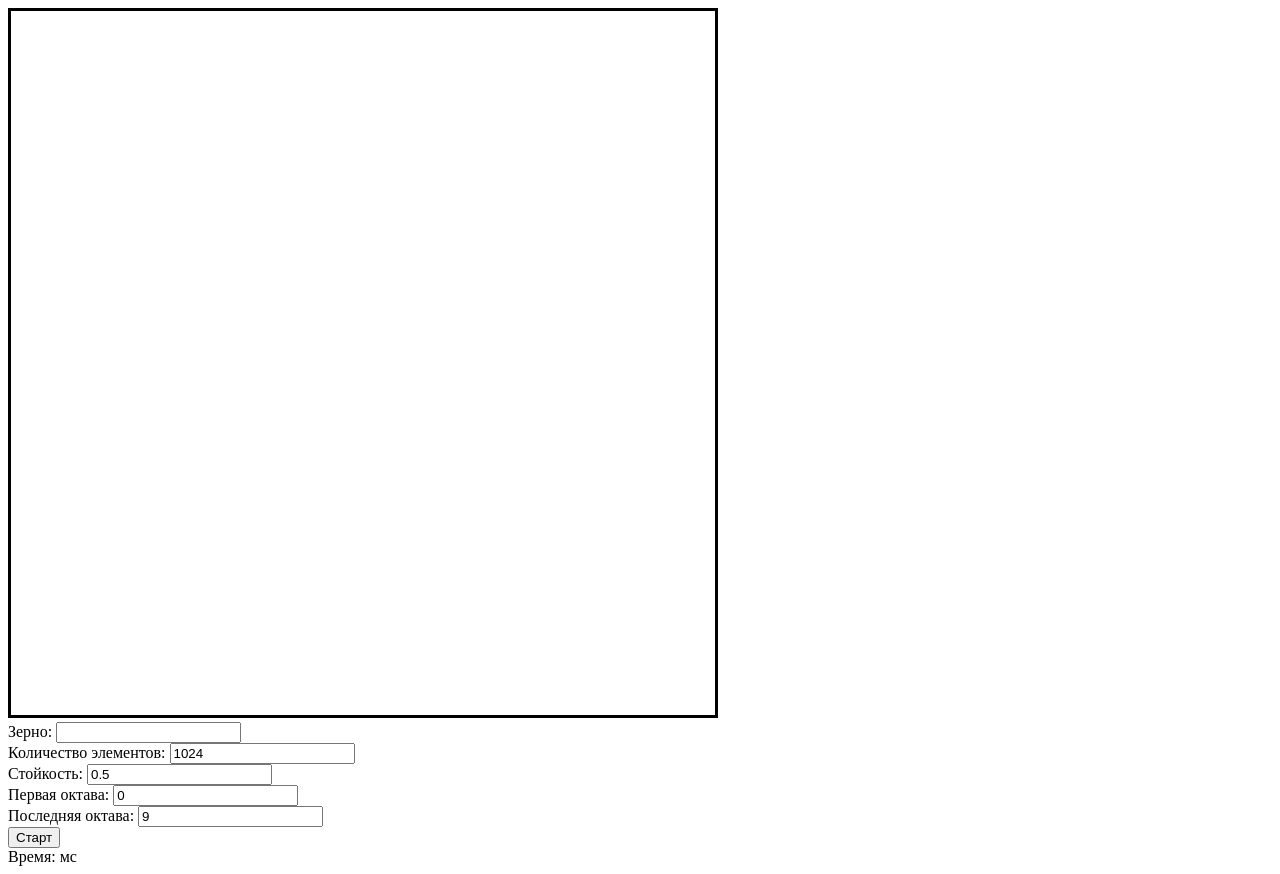
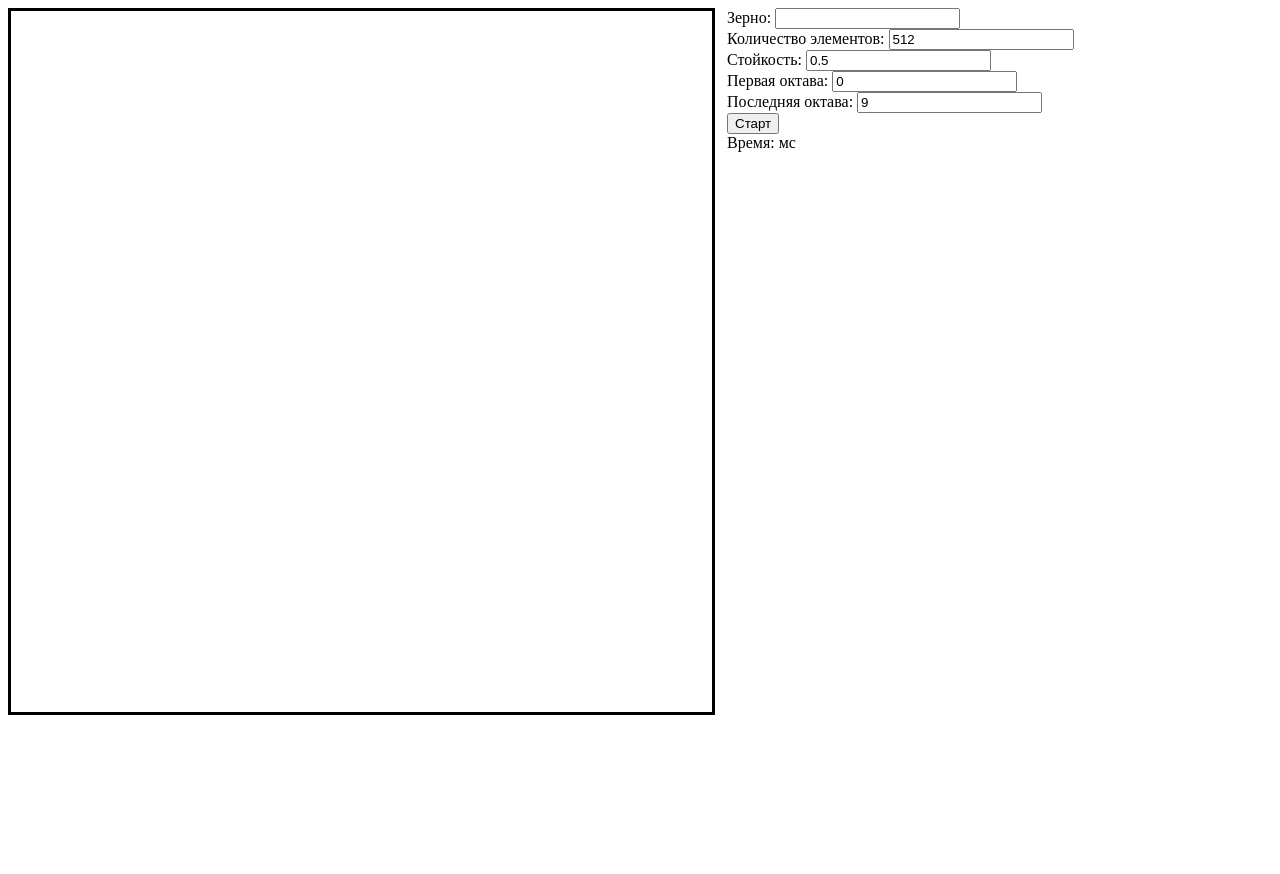
Before and after one commit to abc3210abc/noise, a plain HTML site: page index.html in a window 1280 px wide. After the commit the page ends 800 px from the top, so only its background shows below. Drawn offline with Linux system fonts and the light colour scheme.

Commit message:
Add files via upload

```diff
--- a/index.html
+++ b/index.html
@@ -6,25 +6,28 @@
 	<title>Одномерный когерентный шум</title>
 	<script defer src='script.js'></script>
 	<style>
+		#flex {
+			display: flex;
+			flex-flow: row wrap;
+		}
 		#cnv {
 			/* image-rendering: pixelated; */
-			width:  min(calc(90vw - 16px), calc(90vh - 16px));
-			height: min(calc(90vw - 16px), calc(90vh - 16px));
+			width:  min(calc(100vw - 19px), calc(90vh - 19px));
+			height: min(calc(100vw - 19px), calc(90vh - 19px));
 			border: solid;
-		}
-		#ui * {
-
+			margin: 0 12px 12px 0;
 		}
 	</style>
 	<meta name='viewport' content='width=device-width, initial-scale=1'>
 </head>
 
 <body>
+	<div id="flex">
 		<canvas id="cnv" width="1024" height="1024"></canvas>
 		<div id="ui">
 			<label>Зерно:                <input type="number" id="seed_input" value=""></label><br>
-		<label>Количество элементов: <input type="number" id="res_input" value="1024"></label><br>
-		<label>Стойкость:            <input type="number" id="pers_input" value="0.5"></label><br>
+			<label>Количество элементов: <input type="number" id="res_input" value="512" step="256"></label><br>
+			<label>Стойкость:            <input type="number" id="pers_input" value="0.5" step="0.1"></label><br>
 			<label>Первая октава:        <input type="number" id="minoct_input" value="0"></label><br>
 			<label>Последняя октава:     <input type="number" id="maxoct_input" value="9"></label><br>
 
@@ -32,6 +35,7 @@
 
 			<label>Время: <output id="time_output"></output> мс</label>
 		</div>
+	</div>
 </body>
 
 </html>
```
Lines whose indentation alone changed are shown as unchanged.
